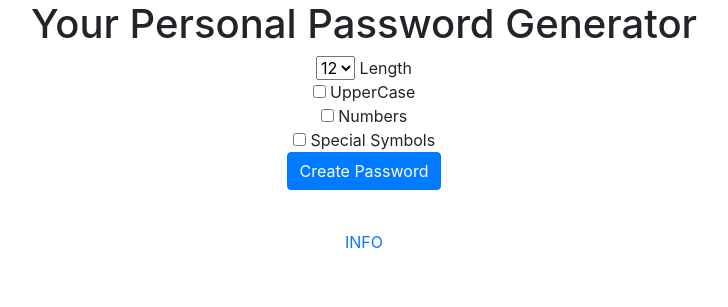
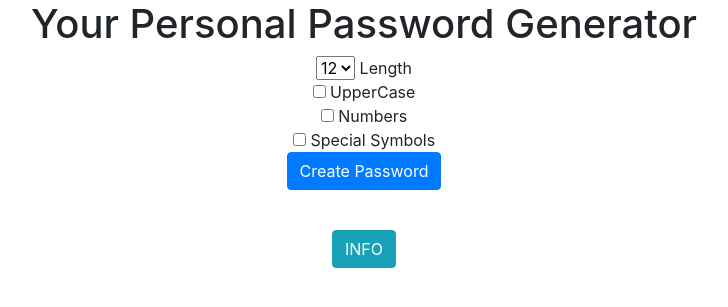
Before and after one commit to smorsty/django3-password-generator, a Django app: page / in a window 1280 px wide. Shown: the top 307 px of the page, without its empty margins (276-1004 px from the left). Run offline with Django 4.2, Linux system fonts and the light colour scheme.

Commit message:
I made some changes

```diff
--- a/generator/templates/generator/home.html
+++ b/generator/templates/generator/home.html
@@ -33,5 +33,5 @@
     </form>
     this part of code works correctly too, but have another shape of 'info' button
     -->
-    <a href="{% url 'info' %}">INFO</a>
+    <a href="{% url 'info' %}" class="btn btn-info">INFO</a>
 </div>
--- a/metanit_1/settings.py
+++ b/metanit_1/settings.py
@@ -20,7 +20,7 @@ BASE_DIR = Path(__file__).resolve().parent.parent
 # See https://docs.djangoproject.com/en/4.1/howto/deployment/checklist/
 
 # SECURITY WARNING: keep the secret key used in production secret!
-SECRET_KEY = "django-insecure-dbazy@y=r6=y6w79^+4ygri(3*%y&zoaxzf7hc9w2nm#wk0()b"
+SECRET_KEY = "django-insecure-dbrgejhwjazy@y=r6=y6w79^+4ygri(3*%y&zoaxzf7hc9w2nm#wk0()b"
 
 # SECURITY WARNING: don't run with debug turned on in production!
 DEBUG = True
```
